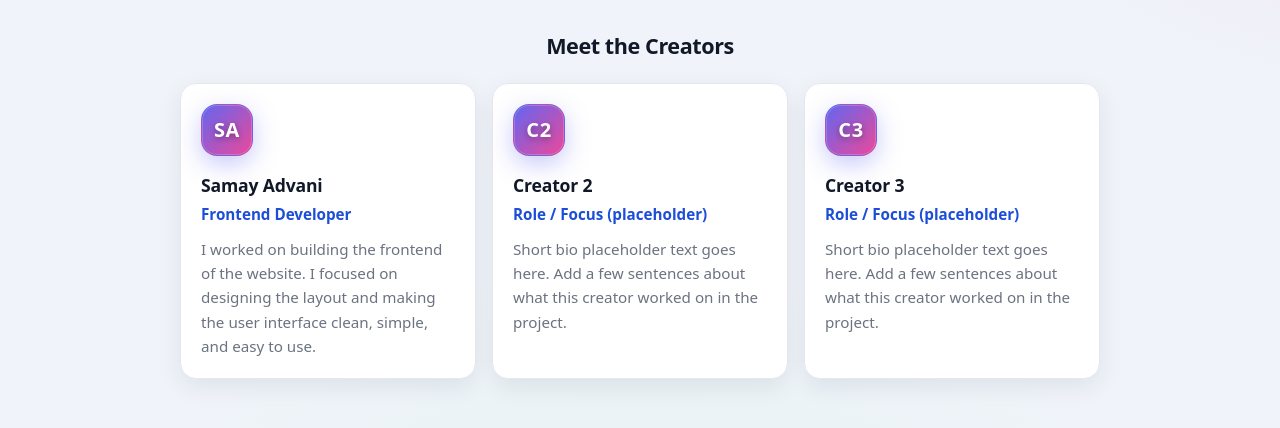
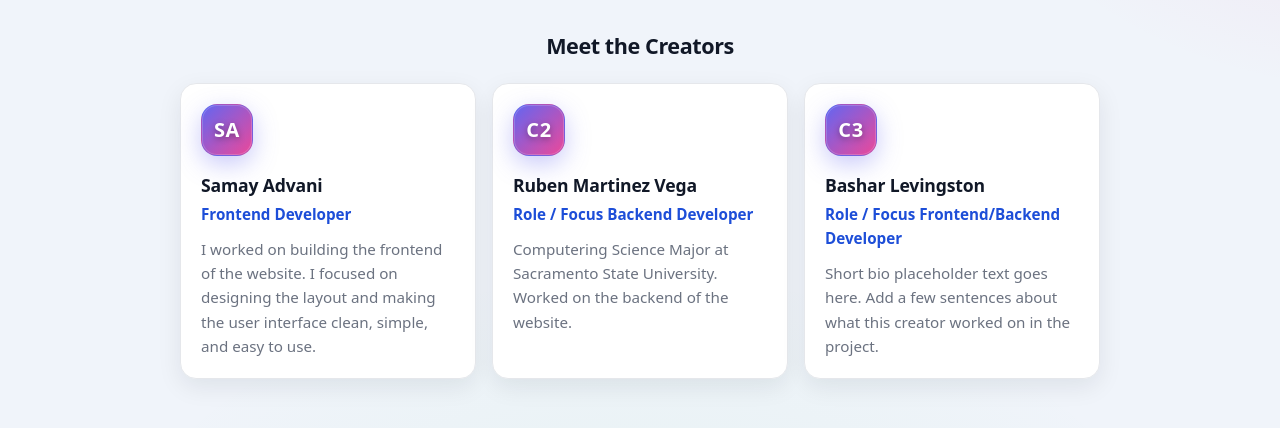
Before and after one commit to Fallen0coder/CSC131-Live-Event, a website: page frontend/about.html in a window 1280 px wide. Shown: the part 232-660 px from the top of the page. Drawn offline with Linux system fonts and the light colour scheme.

Commit message:
edited groupmates bio because of tech dfficulties

```diff
--- a/frontend/about.html
+++ b/frontend/about.html
@@ -73,18 +73,18 @@
 
           <article class="creator-card">
             <div class="creator-avatar" aria-hidden="true" data-initial="C2"></div>
-            <h4 class="creator-name">Creator 2</h4>
-            <p class="creator-role">Role / Focus (placeholder)</p>
+            <h4 class="creator-name">Ruben Martinez Vega</h4>
+            <p class="creator-role">Role / Focus Backend Developer</p>
             <p class="creator-bio">
-              Short bio placeholder text goes here. Add a few sentences about what this
-              creator worked on in the project.
+              Computering Science Major at Sacramento State University. Worked on the backend of the website.
+
             </p>
           </article>
 
           <article class="creator-card">
             <div class="creator-avatar" aria-hidden="true" data-initial="C3"></div>
-            <h4 class="creator-name">Creator 3</h4>
-            <p class="creator-role">Role / Focus (placeholder)</p>
+            <h4 class="creator-name">Bashar Levingston</h4>
+            <p class="creator-role">Role / Focus Frontend/Backend Developer</p>
             <p class="creator-bio">
               Short bio placeholder text goes here. Add a few sentences about what this
               creator worked on in the project.
```
